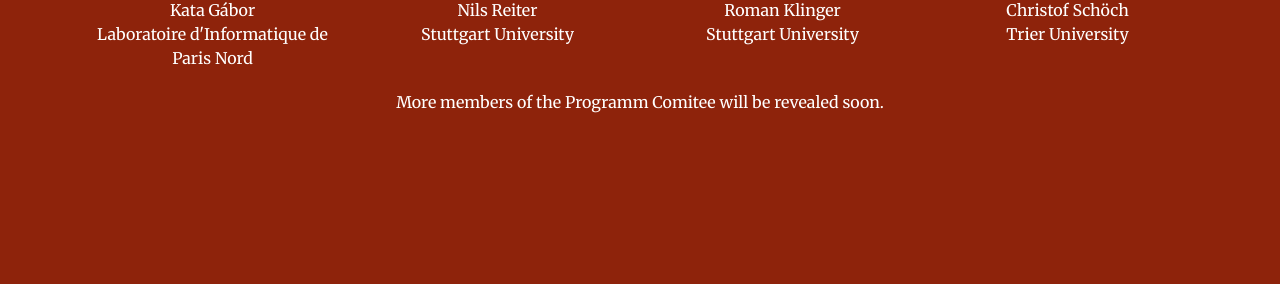
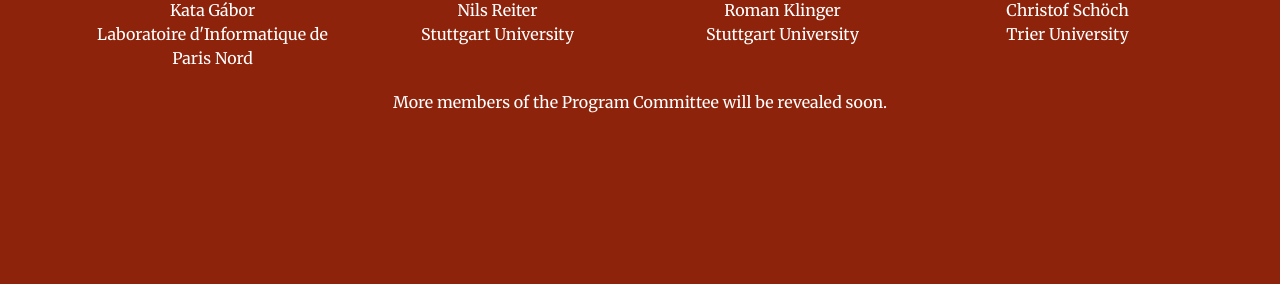
Before and after one commit to cophi-wue/ecml19.hummel.github.io, a Jekyll site: the page built from index.html, in a window 1280 px wide and 900 px high, scrolled down 4095 px. Shown: the part 168-452 px from the top of the window. Built offline with Jekyll 4.4.1, drawn with Linux system fonts in a browser that asks for light colours.

Commit message:
Update comitee.html

```diff
--- a/_includes/comitee.html
+++ b/_includes/comitee.html
@@ -30,7 +30,7 @@
                 </div>
 	    </div>
 	    <div class="col-lg-8 col-lg-offset-2 text-center">
-	    <p>More members of the Programm Comitee will be revealed soon.</p>
+	    <p>More members of the Program Committee will be revealed soon.</p>
 	    </div>
     </div>
     </section>
```
